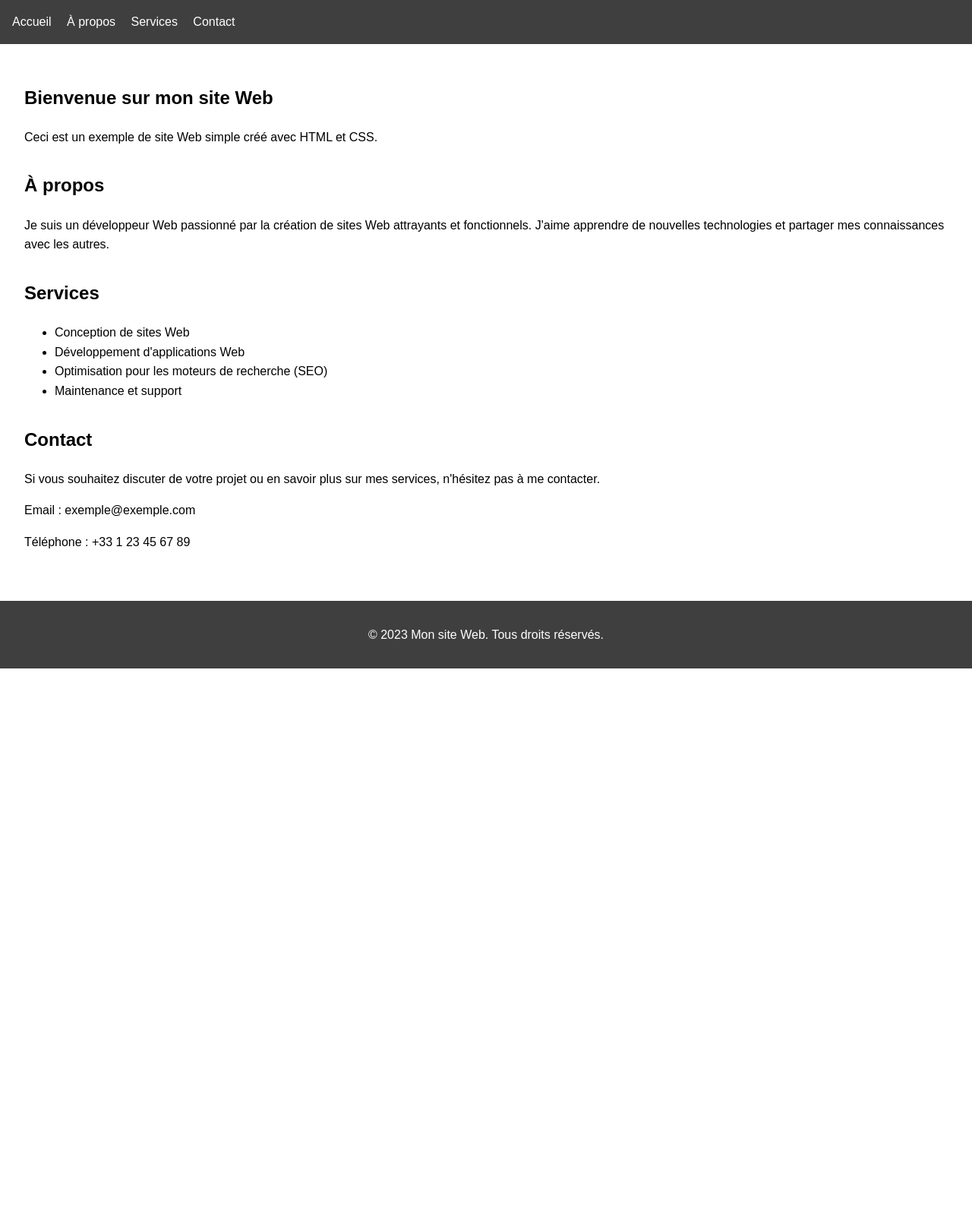
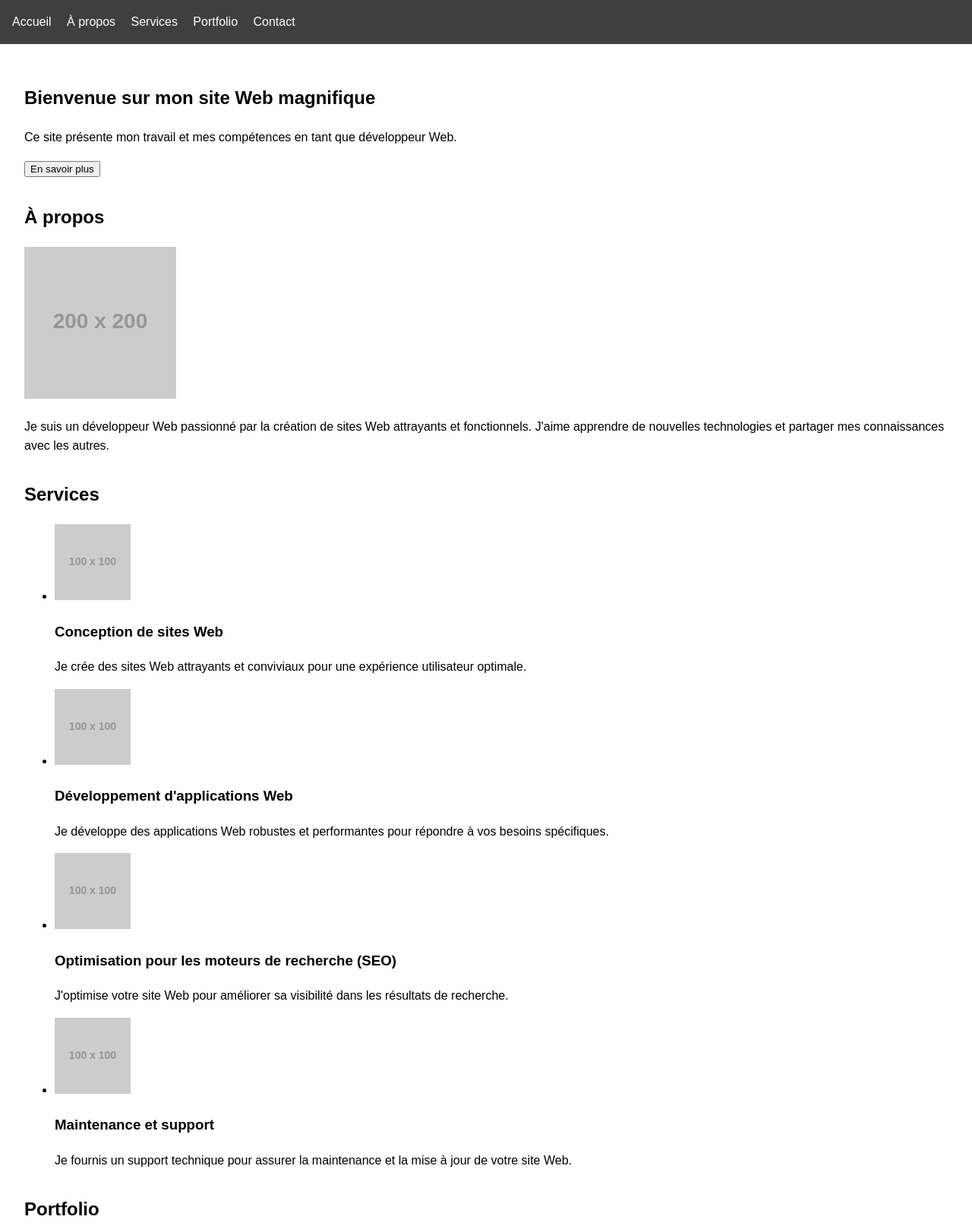
Before and after one commit to naruitchi/naruitchi.github.io, a plain HTML site: page index.html in a window 1280 px wide. Shown: the top 1614 px of the page at 76% size. Before the commit the page ends 880 px from the top, so only its background shows below. Drawn offline with Linux system fonts and the light colour scheme; placeholder pictures from the web are drawn by us.

Commit message:
Add files via upload

```diff
--- a/index.html
+++ b/index.html
@@ -3,7 +3,7 @@
 <head>
     <meta charset="UTF-8">
     <meta name="viewport" content="width=device-width, initial-scale=1.0">
-    <title>Mon site Web</title>
+    <title>Mon site Web magnifique</title>
     <link rel="stylesheet" href="styles.css">
 </head>
 <body>
@@ -13,42 +13,99 @@
                 <li><a href="#">Accueil</a></li>
                 <li><a href="#">À propos</a></li>
                 <li><a href="#">Services</a></li>
+                <li><a href="#">Portfolio</a></li>
                 <li><a href="#">Contact</a></li>
             </ul>
         </nav>
     </header>
 
     <main>
-        <section>
-            <h1>Bienvenue sur mon site Web</h1>
-            <p>Ceci est un exemple de site Web simple créé avec HTML et CSS.</p>
+        <section class="hero">
+            <h1>Bienvenue sur mon site Web magnifique</h1>
+            <p>Ce site présente mon travail et mes compétences en tant que développeur Web.</p>
+            <button>En savoir plus</button>
         </section>
 
-        <section>
+        <section class="about">
             <h2>À propos</h2>
-            <p>Je suis un développeur Web passionné par la création de sites Web attrayants et fonctionnels. J'aime apprendre de nouvelles technologies et partager mes connaissances avec les autres.</p>
+            <div class="about-content">
+                <img src="https://via.placeholder.com/200" alt="Ma photo">
+                <p>Je suis un développeur Web passionné par la création de sites Web attrayants et fonctionnels. J'aime apprendre de nouvelles technologies et partager mes connaissances avec les autres.</p>
+            </div>
         </section>
 
-        <section>
+        <section class="services">
             <h2>Services</h2>
-            <ul>
-                <li>Conception de sites Web</li>
-                <li>Développement d'applications Web</li>
-                <li>Optimisation pour les moteurs de recherche (SEO)</li>
-                <li>Maintenance et support</li>
+            <ul class="service-list">
+                <li>
+                    <img src="https://via.placeholder.com/100" alt="Conception de sites Web">
+                    <h3>Conception de sites Web</h3>
+                    <p>Je crée des sites Web attrayants et conviviaux pour une expérience utilisateur optimale.</p>
+                </li>
+                <li>
+                    <img src="https://via.placeholder.com/100" alt="Développement d'applications Web">
+                    <h3>Développement d'applications Web</h3>
+                    <p>Je développe des applications Web robustes et performantes pour répondre à vos besoins spécifiques.</p>
+                </li>
+                <li>
+                    <img src="https://via.placeholder.com/100" alt="Optimisation pour les moteurs de recherche (SEO)">
+                    <h3>Optimisation pour les moteurs de recherche (SEO)</h3>
+                    <p>J'optimise votre site Web pour améliorer sa visibilité dans les résultats de recherche.</p>
+                </li>
+                <li>
+                    <img src="https://via.placeholder.com/100" alt="Maintenance et support">
+                    <h3>Maintenance et support</h3>
+                    <p>Je fournis un support technique pour assurer la maintenance et la mise à jour de votre site Web.</p>
+                </li>
             </ul>
         </section>
 
-        <section>
+        <section class="portfolio">
+            <h2>Portfolio</h2>
+            <ul class="portfolio-list">
+                <li>
+                    <img src="https://via.placeholder.com/300" alt="Projet 1">
+                                        <h3>Projet 1</h3>
+                    <p>Description du projet 1.</p>
+                </li>
+                <li>
+                    <img src="https://via.placeholder.com/300" alt="Projet 2">
+                    <h3>Projet 2</h3>
+                    <p>Description du projet 2.</p>
+                </li>
+                <li>
+                    <img src="https://via.placeholder.com/300" alt="Projet 3">
+                    <h3>Projet 3</h3>
+                    <p>Description du projet 3.</p>
+                </li>
+                <li>
+                    <img src="https://via.placeholder.com/300" alt="Projet 4">
+                    <h3>Projet 4</h3>
+                    <p>Description du projet 4.</p>
+                </li>
+            </ul>
+        </section>
+
+        <section class="contact">
             <h2>Contact</h2>
             <p>Si vous souhaitez discuter de votre projet ou en savoir plus sur mes services, n'hésitez pas à me contacter.</p>
-            <p>Email : exemple@exemple.com</p>
-            <p>Téléphone : +33 1 23 45 67 89</p>
+            <form>
+                <label for="name">Nom :</label>
+                <input type="text" id="name" name="name">
+
+                <label for="email">Email :</label>
+                <input type="email" id="email" name="email">
+
+                <label for="message">Message :</label>
+                <textarea id="message" name="message"></textarea>
+
+                <button type="submit">Envoyer</button>
+            </form>
         </section>
     </main>
 
     <footer>
-        <p>&copy; 2023 Mon site Web. Tous droits réservés.</p>
+        <p>&copy; 2023 Mon site Web magnifique. Tous droits réservés.</p>
     </footer>
 </body>
 </html>
```
